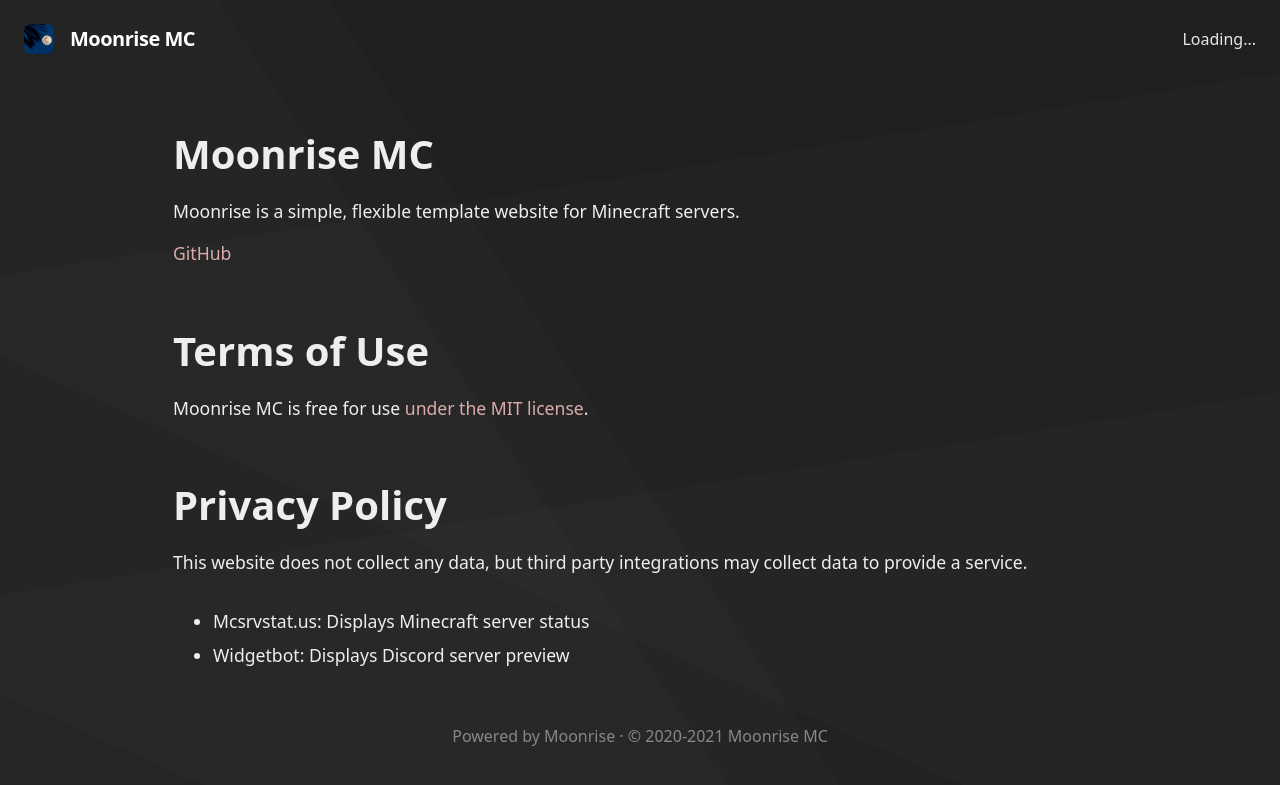
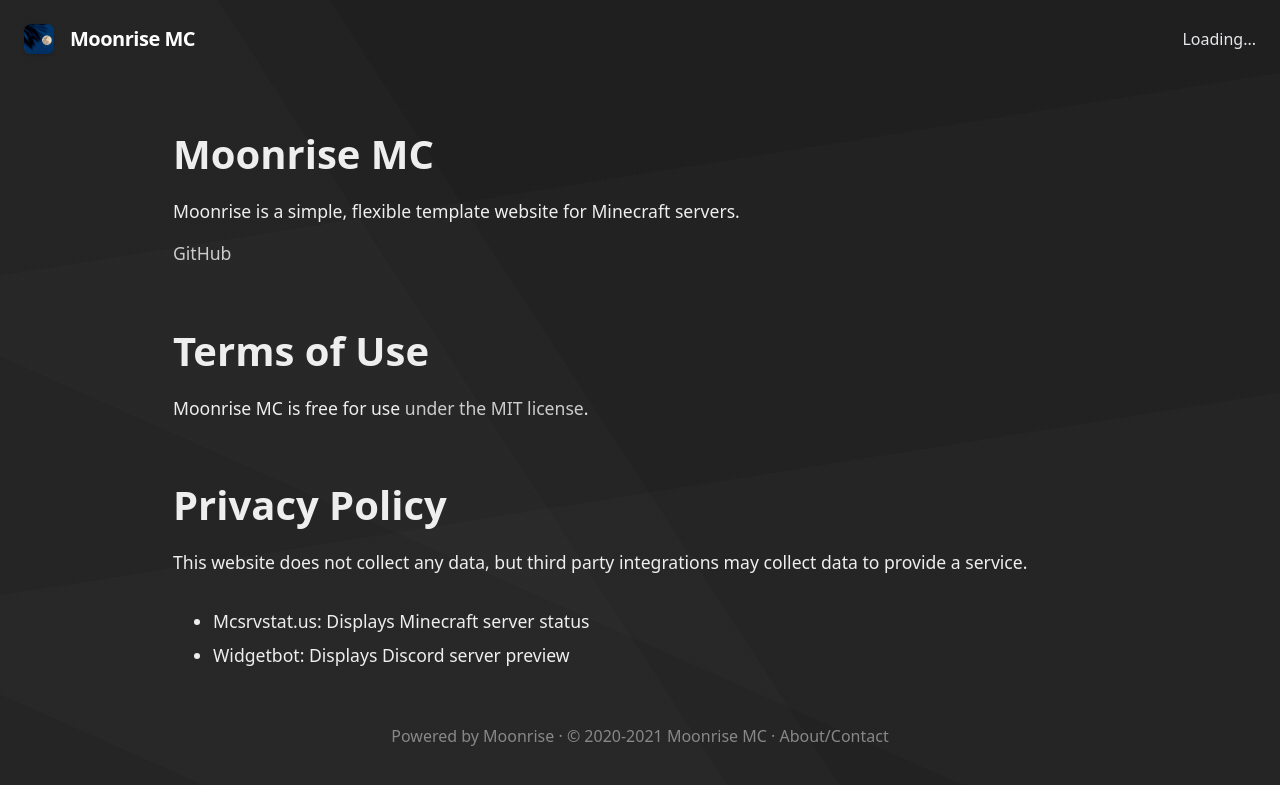
Before and after one commit to coffeebank/moonrise, a Jekyll site: the page built from docs/about.md, in a window 1280 px wide. Shown: the top 785 px of the page. Built offline with Jekyll 4.4.1, drawn with Linux system fonts in a browser that asks for light colours; our own code applies the rules of GitHub Pages for plain Markdown files.

Commit message:
Update styles

```diff
--- a/docs/_layouts/default.html
+++ b/docs/_layouts/default.html
@@ -39,7 +39,7 @@ layout: compress
     <nav class="flex items-center justify-between flex-wrap bg-transparent p-6">
         <a href="{{ site.baseurl }}/">
             <div class="flex items-center flex-shrink-0 text-white mr-6 select-none">
-                <img src="{{ site.baseurl }}/{{ site.siteIcon }}" class="mr-4 rounded shadow" width="30px" alt="{{ site.serverName }}">
+                <img src="{{ site.baseurl }}{{ site.siteIcon }}" class="mr-4 rounded shadow" width="30px" alt="{{ site.serverName }}">
                 <span class="font-semibold text-xl tracking-tight hidden md:block" id="serverLogoName">{{ site.serverName }}</span>
                 {% if site.siteNav %}
                     <div class="text-transparent select-none px-0 md:px-4 pb-1">
@@ -88,9 +88,9 @@ layout: compress
 
     {{ content }}
 
-    <div class="w-full pb-8 text-center" style="color:#888;">
-        <a href="https://github.com/coffeebank/moonrise" rel="noopener" title="Moonrise by coffeebank">Powered by Moonrise</a> &middot;
-        <a href="{% if site.siteFooterlink %}{{ site.baseurl }}{{ site.siteFooterlink }}{% else %}{{ site.baseurl }}/about{% endif %}" rel="noopener" title="Legal">&copy; {{ site.siteYear }}<script>new Date().getFullYear()>{{ site.siteYear }}&&document.write("&#8208;"+new Date().getFullYear());</script> {{ site.serverName }}</a>
+    <div class="layoutfooter w-full pb-8 text-center transition duration-200">
+        <a href="https://github.com/coffeebank/moonrise" rel="noopener" title="Moonrise by coffeebank" class="hover:text-gray-400">Powered by Moonrise</a> &middot;
+        <a href="{% if site.siteFooterlink %}{{ site.baseurl }}{{ site.siteFooterlink }}{% else %}{{ site.baseurl }}/about{% endif %}" rel="noopener" title="Legal" class="hover:text-gray-400">&copy; {{ site.siteYear }}<script>new Date().getFullYear()>{{ site.siteYear }}&&document.write("&#8208;"+new Date().getFullYear());</script> {{ site.serverName }} &middot; About/Contact</a>
     </div>
 
     {% if page.navname == "Home" %}
--- a/docs/assets/styles-page.scss
+++ b/docs/assets/styles-page.scss
@@ -3,7 +3,11 @@
 
 :root {
     --text-color: #eee;
-    --text-light: #dbabab;
+    --text-light: #ccc;
+    --text-rounded: 0.65rem;
+    --text-mb: 1.65rem;
+    --button-bg: #444;
+    --button-bg-light: #555;
 }
 
 .layoutpage {
@@ -11,6 +15,19 @@
     width: 95%;
     max-width: 950px;
     font-size: 1.1rem;
+}
+
+// Fixes for the header and footer
+
+#serverStatus p {
+    padding: 0;
+}
+
+.layoutfooter, .layoutfooter a {
+    color: #888;
+}
+
+// Page stylings
 
 h1,h2,h3 {
     padding-bottom: 1rem;
@@ -76,4 +93,57 @@
         padding-right: 2.5rem;
     }
 }
+
+code { /* overridden by pre code */
+    margin-left: 0.25rem;
+    margin-right: 0.25rem;
+    padding-left: 0.5rem;
+    padding-right: 0.5rem;
+    padding-top: 0.25rem;
+    padding-bottom: 0.25rem;
+    font-size: 0.95em;
+    background-color: rgba(0,0,0,0.2);
+    border-radius: 0.25rem;
 }
+
+img {
+    border-radius: var(--text-rounded);
+}
+
+pre {
+    width: 100%;
+    padding-top: 1rem;
+    padding-bottom: 1rem;
+    padding-left: 2rem;
+    padding-right: 2rem;
+    background-color: rgba(0,0,0,0.2);
+    border-radius: var(--text-rounded);
+    margin-bottom: var(--text-mb);
+    overflow-x: auto;
+
+    code {
+        margin: 0rem;
+        padding: 0rem;
+        background-color: transparent;
+        border-radius: 0rem;
+    }
+}
+
+.button {
+    background-color: var(--button-bg);
+    color: var(--text-color);
+    padding-left: 1.25rem;
+    padding-right: 1.25rem;
+    padding-top: 0.75rem;
+    padding-bottom: 0.75rem;
+    border-radius: 0.25rem;
+    transition: background-color 0.2s ease !important;
+    font-size: 1rem;
+    white-space: nowrap;
+    line-height: 3rem;
+    user-select: none;
+
+    &:hover {
+        background-color: var(--button-bg-light);
+    }
+}
```
Also changed, not shown: docs/Gemfile.lock. Lines whose indentation alone changed are shown as unchanged.
